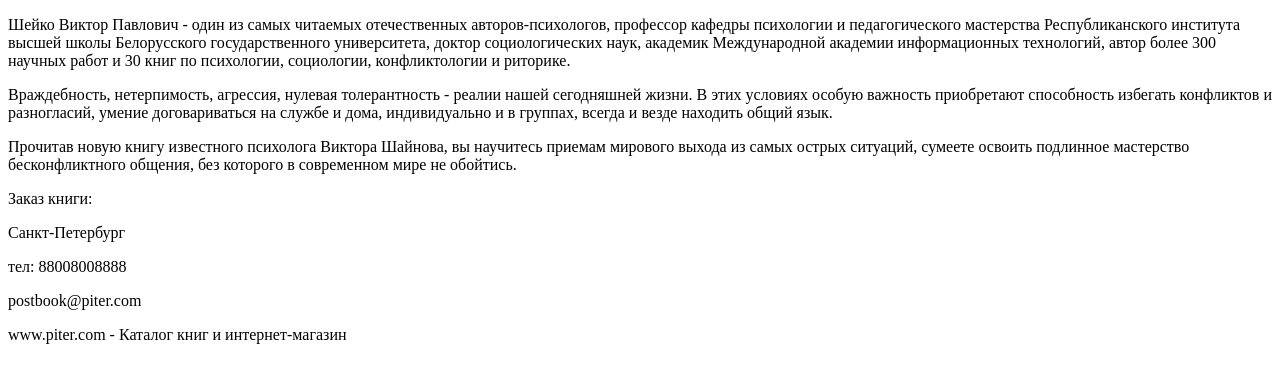
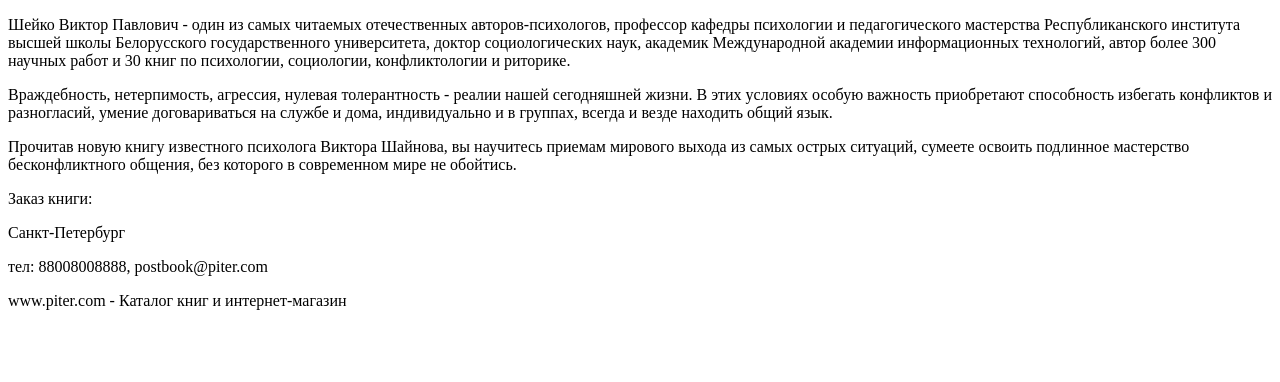
Before and after one commit to WebHeroSchool/Bumajka, a plain HTML site: page index.html in a window 1280 px wide. Drawn offline with Linux system fonts and the light colour scheme.

Commit message:
изменения в index.html

```diff
--- a/index.html
+++ b/index.html
@@ -41,8 +41,7 @@
     <footer>
       <p>Заказ книги:</p>
       <p>Санкт-Петербург</p>
-      <p>тел: 88008008888</p>
-      <p>postbook@piter.com</p>
+      <p>тел: 88008008888, postbook@piter.com</p>
       <p>www.piter.com - Каталог книг и интернет-магазин</p>
     </footer>
   </body>
```
